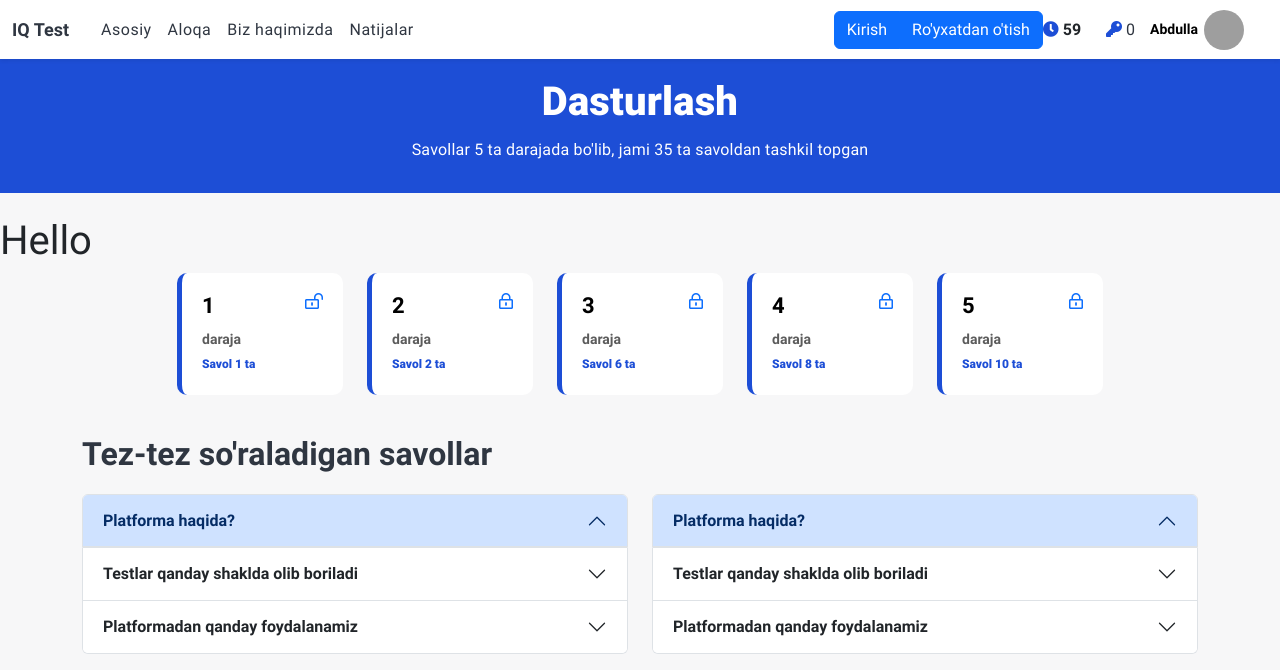
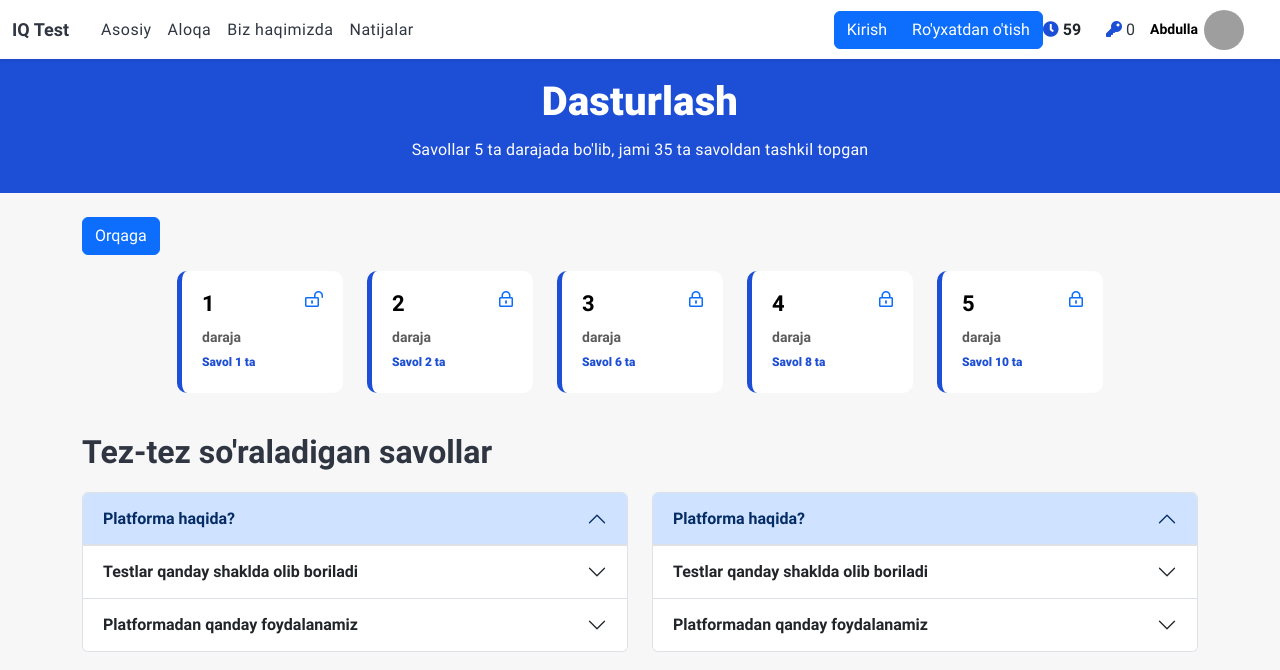
Before and after one commit to Ergashev95/Iq-online-test, a plain HTML site: page category-detail.html in a window 1280 px wide. Shown: the top 670 px of the page. Drawn offline with Linux system fonts and the light colour scheme; grey boxes are pictures that could not be loaded.

Commit message:
back btn add

```diff
--- a/category-detail.html
+++ b/category-detail.html
@@ -263,10 +263,11 @@
 
     <!-- CATEGORY DETAIL -->
     <div class="category-detail py-4">
-      <h1>Hello</h1>
+
         <div class="container">
-            <div class="row justify-content-center">
-                <div class="col-6 col-md-4 col-lg-2 mb-3">
+          <a href="./index.html" class="btn btn-primary">Orqaga</a>
+            <div class="row justify-content-center mt-3">
+                <div class="col-6 col-md-4 col-lg-2 mb-3 ">
                    <a href="./question.html" class="level d-flex justify-content-between">
                        <div class="level-desc">
                         <h4 class="level-title">1</h4>
```
